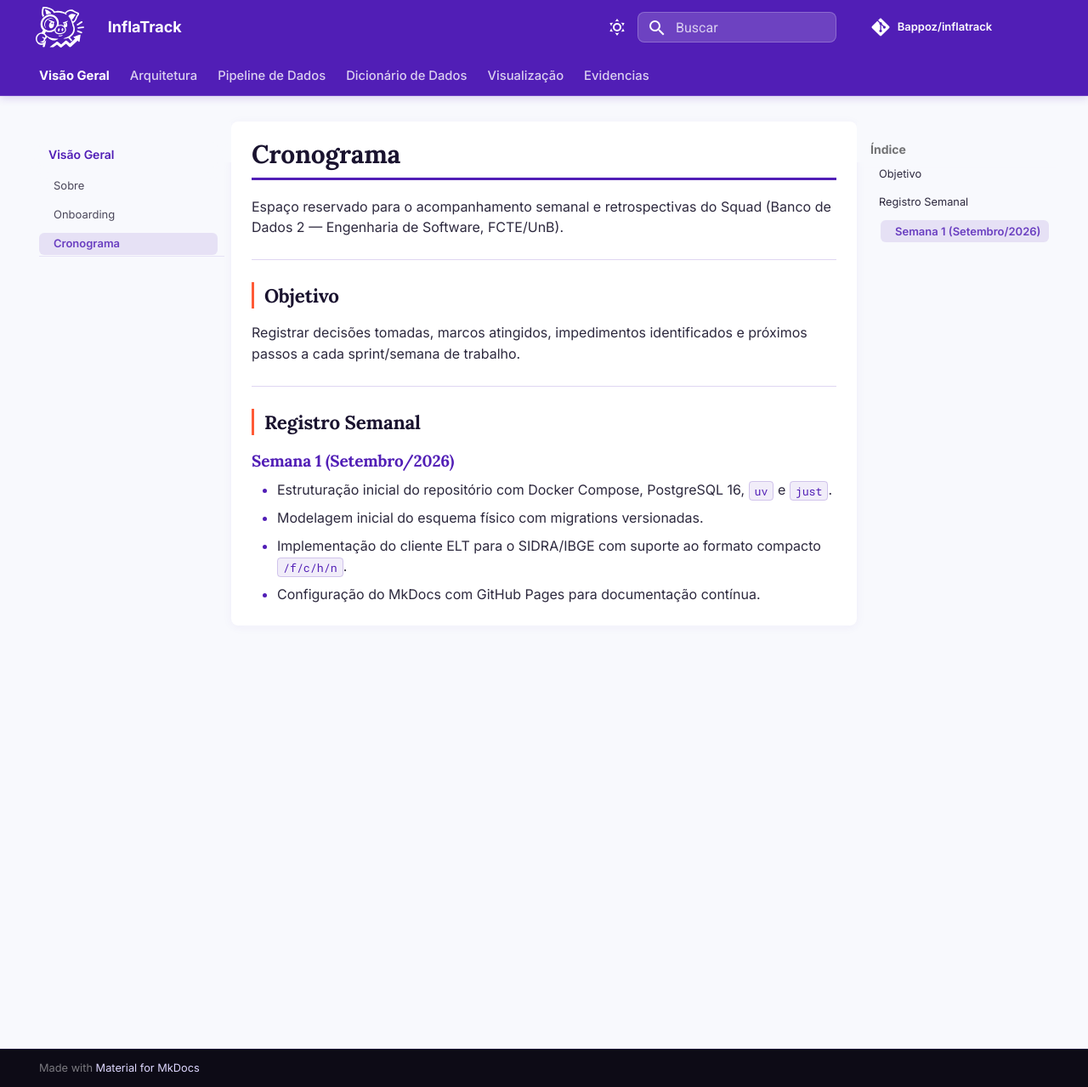
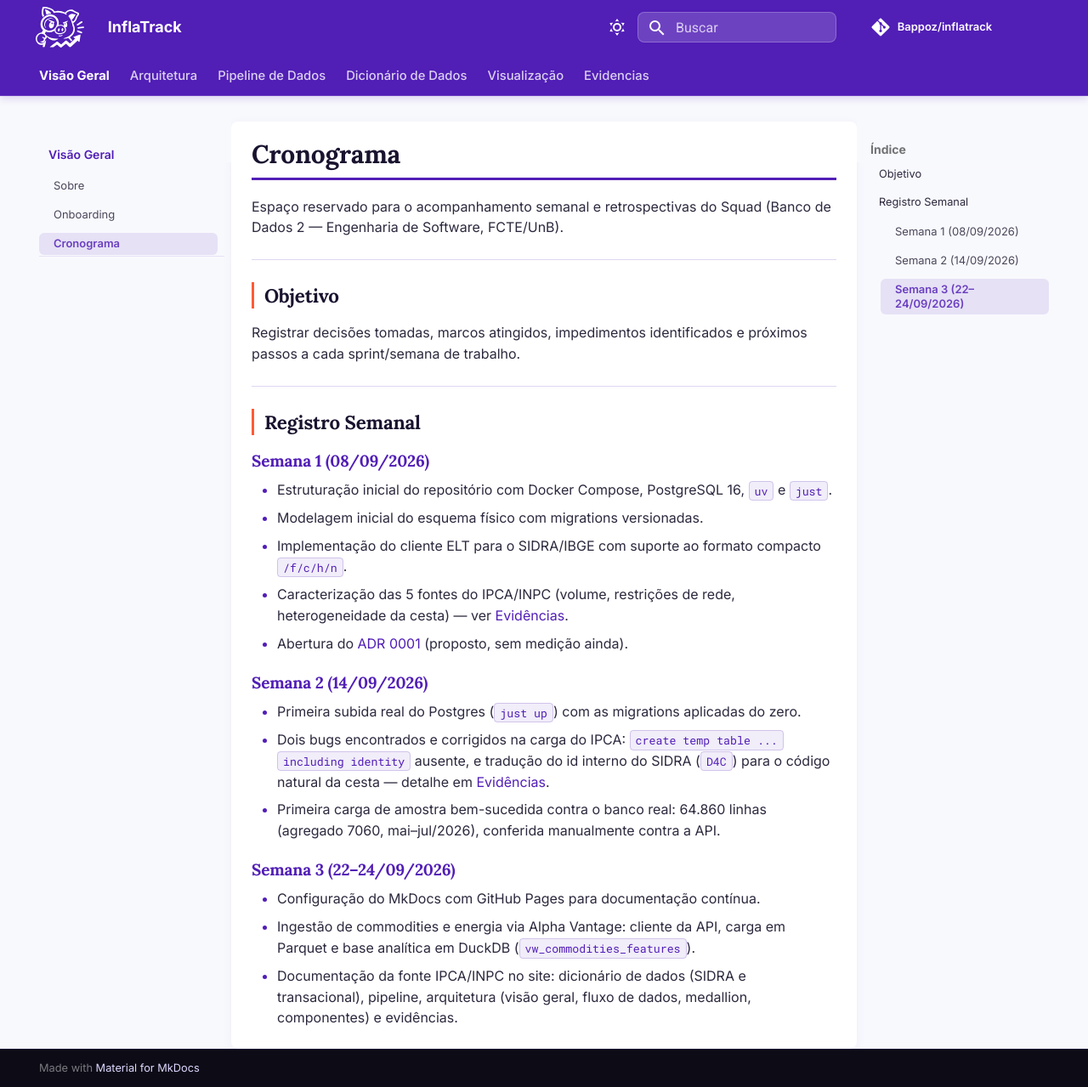
Before and after one commit to Bappoz/inflatrack, an MkDocs documentation site: the page built from docs/visaoGeral/cronograma.md, in a window 1280 px wide and 1279 px high. Shown: the whole window at 85% size. Built offline with MkDocs 1.6.1 and Material for MkDocs 9.7.7, drawn with Linux system fonts in a browser that asks for light colours; comment, search, counter and statistics services are not loaded.

Commit message:
docs(cronograma): add weeks 2 and 3 from git history and AI-USAGE.md
Week 1 dated explicitly; week 2 covers the first real Postgres load and the
two bugs fixed that session; week 3 covers commodities ingestion and this
week's docs work. Cross-links to the new Evidências page.

```diff
--- a/docs/visaoGeral/cronograma.md
+++ b/docs/visaoGeral/cronograma.md
@@ -12,9 +12,22 @@ Registrar decisões tomadas, marcos atingidos, impedimentos identificados e pró
 
 ## Registro Semanal
 
-### Semana 1 (Setembro/2026)
+### Semana 1 (08/09/2026)
 
 - Estruturação inicial do repositório com Docker Compose, PostgreSQL 16, `uv` e `just`.
 - Modelagem inicial do esquema físico com migrations versionadas.
 - Implementação do cliente ELT para o SIDRA/IBGE com suporte ao formato compacto `/f/c/h/n`.
+- Caracterização das 5 fontes do IPCA/INPC (volume, restrições de rede, heterogeneidade da cesta) — ver [Evidências](../evidencias/evidencias.md).
+- Abertura do [ADR 0001](../arquitetura.md) (proposto, sem medição ainda).
+
+### Semana 2 (14/09/2026)
+
+- Primeira subida real do Postgres (`just up`) com as migrations aplicadas do zero.
+- Dois bugs encontrados e corrigidos na carga do IPCA: `create temp table ... including identity` ausente, e tradução do id interno do SIDRA (`D4C`) para o código natural da cesta — detalhe em [Evidências](../evidencias/evidencias.md#primeira-carga-real-contra-o-postgres-medido-em-2026-09-14).
+- Primeira carga de amostra bem-sucedida contra o banco real: 64.860 linhas (agregado 7060, mai–jul/2026), conferida manualmente contra a API.
+
+### Semana 3 (22–24/09/2026)
+
 - Configuração do MkDocs com GitHub Pages para documentação contínua.
+- Ingestão de commodities e energia via Alpha Vantage: cliente da API, carga em Parquet e base analítica em DuckDB (`vw_commodities_features`).
+- Documentação da fonte IPCA/INPC no site: dicionário de dados (SIDRA e transacional), pipeline, arquitetura (visão geral, fluxo de dados, medallion, componentes) e evidências.
```
